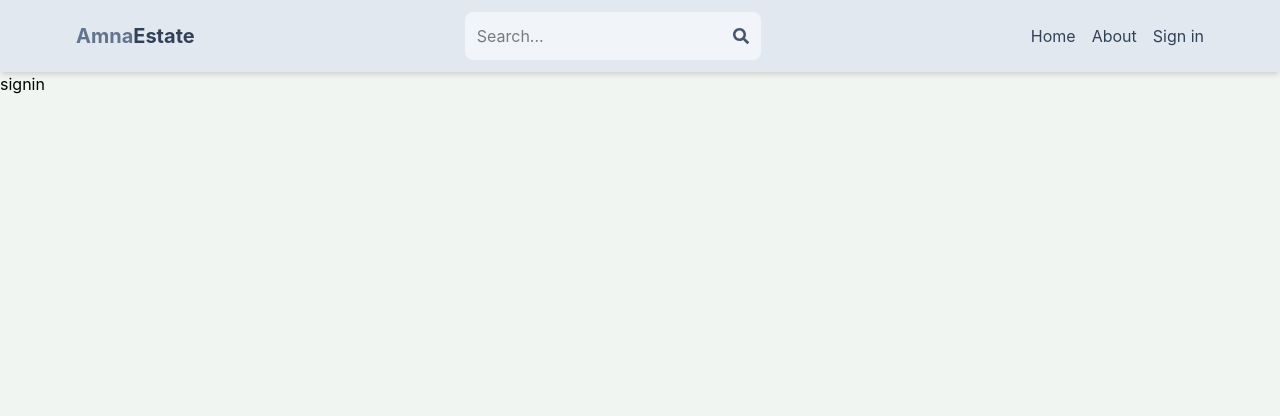
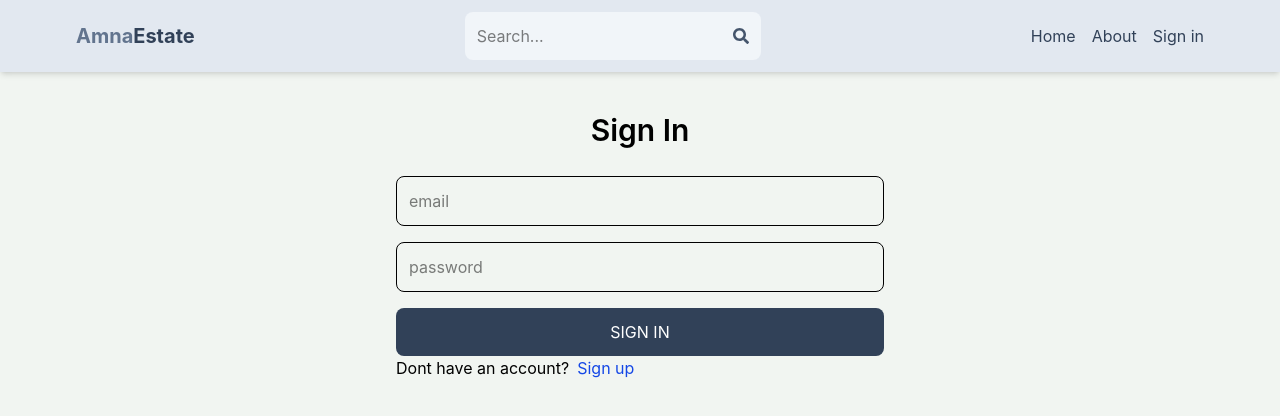
Before and after one commit to amna-ctrl102/MERN-estate, a React (Vite) app in the folder client/: page /sign-in in a window 1280 px wide. Shown: the top 416 px of the page. Built offline with nearby package versions, Linux system fonts and the light colour scheme.

Commit message:
Complete Sign In Page Functionality

```diff
--- a/client/src/pages/SignIn.jsx
+++ b/client/src/pages/SignIn.jsx
@@ -1,9 +1,72 @@
-import React from 'react'
+import {Link, useNavigate} from "react-router-dom";
+import { useState } from "react";
 
 export default function SignIn() {
+  const [formData, setFormData]= useState({});
+  const [error, setError]= useState(null);
+  const [loading, setLoading]= useState(false);
+  const navigate=useNavigate();
+  const handleChange=(e)=>{
+    setFormData({
+      ...formData,
+      [e.target.id]:e.target.value,
+    });
+  };
+  const handleSubmit= async (e)=>{
+    e.preventDefault();
+    try{
+      setLoading(true);
+      setError(null);
+    const res= await fetch("/api/auth/signin",{
+      method:"POST",
+      headers:{
+        "Content-Type":"application/json",
+      },
+      body:JSON.stringify(formData),
+    });
+    const data= await res.json();
+    if(data.success === false){
+      setError(data.message);
+      setLoading(false);
+      return;
+    }
+    setLoading(false);
+    setError(null);
+    navigate("/");
+    }catch(error){
+      setLoading(false);
+      setError(error.message);
+    }
+  };
   return (
-    <div>
-      signin
+    <div className="p-3 max-w-lg mx-auto">
+      <h1 className="text-3xl text-center font-semibold my-7">Sign In</h1>
+      <form className="flex flex-col gap-4" onSubmit={handleSubmit}>
+        <input
+          type="email"
+          placeholder="email"
+          id="email"
+          className="border p-3 rounded-lg"
+          onChange={handleChange}
+        />
+        <input
+          type="password"
+          placeholder="password"
+          id="password"
+          className="border p-3 rounded-lg"
+          onChange={handleChange}
+        />
+        <button disabled={loading} className="bg-slate-700 text-white p-3 rounded-lg uppercase hover:opacity-95 disabled:opacity-80" type="submit">
+          {loading? "Loading....": "Sign In"}
+        </button>
+      </form>
+      <div className="flex gap-2">
+        <p>Dont have an account?</p>
+        <Link to={"/sign-up"}>
+          <span className="text-blue-700">Sign up</span>
+        </Link>
+      </div>
+      {error && <p className="text-red-500 mt-5">{error}</p>}
     </div>
   )
 }
```
Also changed, not shown: 1 other file (tests, documents, lock files or other folders).
